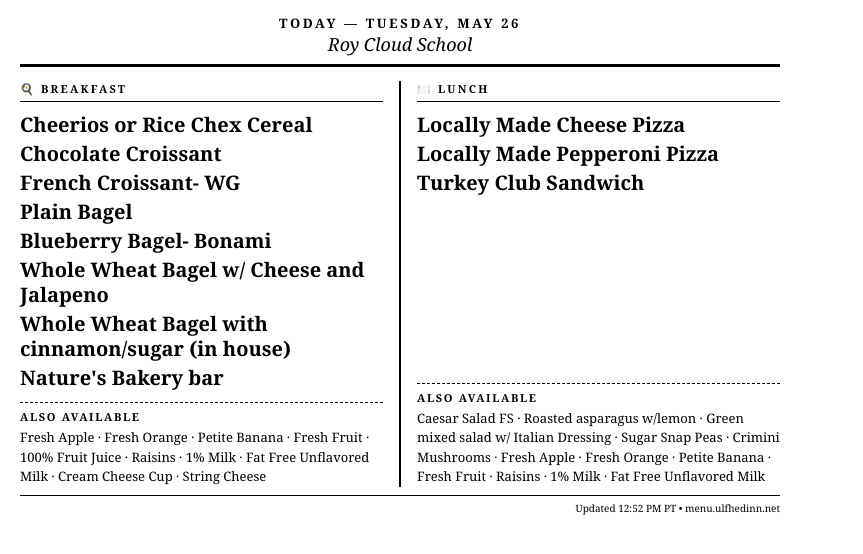
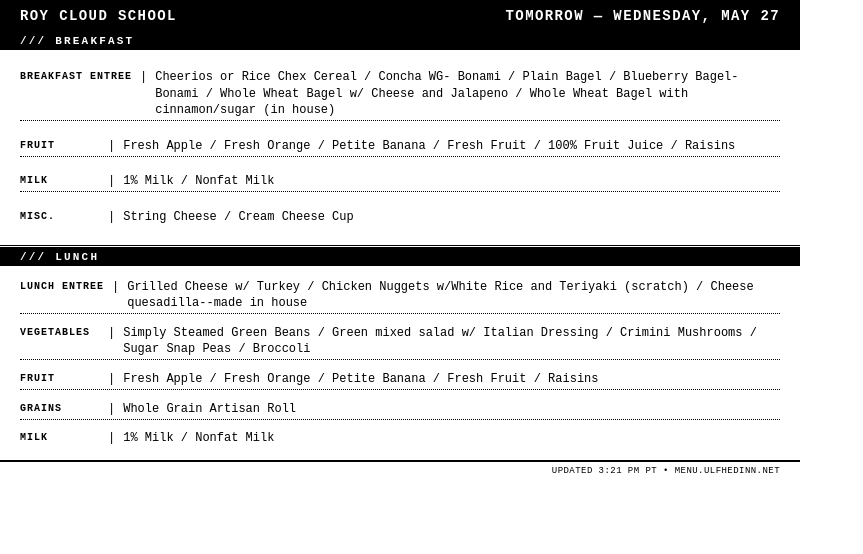
Before and after one commit to jarvis-jonsbot/trmnl-school-menu, a website: page docs/index.html in a window 1280 px wide. Shown: the whole page, without its empty margins (0-863 px from the left). Drawn offline with Linux system fonts and the light colour scheme.

Commit message:
Update menu for 2026-05-26

```diff
--- a/docs/index.html
+++ b/docs/index.html
@@ -3,54 +3,92 @@
 <head>
   <meta charset="UTF-8">
   <meta name="viewport" content="width=800">
-  <title>Roy Cloud Menu — Tuesday, May 26</title>
+  <title>Roy Cloud Menu — Wednesday, May 27</title>
   <style>
     * { margin: 0; padding: 0; box-sizing: border-box; }
     body {
       width: 800px; height: 480px;
       background: #fff; color: #000;
-      font-family: Georgia, serif;
+      font-family: 'Courier New', Courier, monospace;
       overflow: hidden;
       display: flex; flex-direction: column;
-      padding: 14px 20px 10px;
     }
-    .header { text-align: center; border-bottom: 3px solid #000; padding-bottom: 8px; margin-bottom: 14px; }
-    .day { font-size: 13px; letter-spacing: 0.2em; text-transform: uppercase; font-weight: bold; }
-    .school { font-size: 18px; font-style: italic; }
-    .cols { display: flex; gap: 0; flex: 1; }
-    .col { flex: 1; display: flex; flex-direction: column; padding: 0 16px; }
-    .col:first-child { border-right: 2px solid #000; padding-left: 0; }
-    .col:last-child { padding-right: 0; }
-    .col-title { font-size: 11px; letter-spacing: 0.2em; text-transform: uppercase; font-weight: bold; border-bottom: 1px solid #000; padding-bottom: 5px; margin-bottom: 10px; }
-    .entrees { flex: 1; display: flex; flex-direction: column; gap: 4px; margin-bottom: 12px; }
-    .entree-item { font-size: 20px; line-height: 1.25; font-weight: bold; }
-    .also-label { font-size: 11px; letter-spacing: 0.15em; text-transform: uppercase; font-weight: bold; margin-bottom: 4px; border-top: 1px dashed #000; padding-top: 6px; }
-    .also-items { font-size: 13px; line-height: 1.5; }
-    .no-menu { font-size: 13px; font-style: italic; }
-    footer { font-size: 10px; text-align: right; border-top: 1px solid #000; padding-top: 5px; margin-top: 8px; }
-    .reminder-banner { background: #000; color: #fff; text-align: center; font-size: 13px; font-weight: bold; letter-spacing: 0.05em; padding: 5px 12px; margin-bottom: 8px; }
+    .top-bar {
+      display: flex; justify-content: space-between; align-items: center;
+      background: #000; color: #fff;
+      padding: 8px 20px;
+      font-size: 14px; letter-spacing: 0.1em; text-transform: uppercase; font-weight: bold;
+    }
+    .content { flex: 1; display: flex; flex-direction: column; overflow: hidden; }
+    .meal-section { flex: 1; display: flex; flex-direction: column; }
+    .meal-section:first-child { border-bottom: 3px double #000; }
+    .meal-header {
+      background: #000; color: #fff;
+      font-size: 11px; font-weight: bold; letter-spacing: 0.2em; text-transform: uppercase;
+      padding: 3px 20px;
+    }
+    .cat-rows { flex: 1; display: flex; flex-direction: column; justify-content: space-evenly; padding: 3px 20px; }
+    .cat-row { display: flex; font-size: 12px; line-height: 1.35; border-bottom: 1px dotted #000; padding: 2px 0; }
+    .cat-row:last-child { border-bottom: none; }
+    .cat-name { min-width: 80px; font-weight: bold; text-transform: uppercase; font-size: 10px; letter-spacing: 0.1em; padding-top: 1px; flex-shrink: 0; }
+    .sep { margin: 0 8px; flex-shrink: 0; }
+    .cat-items { flex: 1; }
+    footer { font-size: 9px; text-align: right; border-top: 2px solid #000; padding: 4px 20px; letter-spacing: 0.05em; text-transform: uppercase; }
+    .reminder-banner { background: #000; color: #fff; text-align: center; font-size: 11px; font-weight: bold; letter-spacing: 0.15em; text-transform: uppercase; padding: 4px 20px; }
   </style>
 </head>
 <body>
-  <div class="header">
-    <div class="day">Today — Tuesday, May 26</div>
-    <div class="school">Roy Cloud School</div>
+  <div class="top-bar">
+    <span>Roy Cloud School</span>
+    <span>Tomorrow — Wednesday, May 27</span>
   </div>
 
-  <div class="cols">
-
-      <div class="col">
-        <div class="col-title">🍳 Breakfast</div>
-        <div class="entrees"><div class="entree-item">Cheerios or Rice Chex Cereal</div><div class="entree-item">Chocolate Croissant</div><div class="entree-item">French Croissant- WG</div><div class="entree-item">Plain Bagel</div><div class="entree-item">Blueberry Bagel- Bonami</div><div class="entree-item">Whole Wheat Bagel w/ Cheese and Jalapeno</div><div class="entree-item">Whole Wheat Bagel with cinnamon/sugar (in house)</div><div class="entree-item">Nature's Bakery bar</div></div>
-        <div class="also-label">Also available</div><div class="also-items">Fresh Apple · Fresh Orange · Petite Banana · Fresh Fruit · 100% Fruit Juice · Raisins · 1% Milk · Fat Free Unflavored Milk · Cream Cheese Cup · String Cheese</div>
+  <div class="content">
+    <div class="meal-section">
+      <div class="meal-header">/// Breakfast</div>
+      <div class="cat-rows">
+      <div class="cat-row">
+        <span class="cat-name">Breakfast Entree</span><span class="sep">|</span>
+        <span class="cat-items">Cheerios or Rice Chex Cereal / Concha WG- Bonami / Plain Bagel / Blueberry Bagel- Bonami / Whole Wheat Bagel w/ Cheese and Jalapeno / Whole Wheat Bagel with cinnamon/sugar (in house)</span>
       </div>
-
-      <div class="col">
-        <div class="col-title">🍽️ Lunch</div>
-        <div class="entrees"><div class="entree-item">Locally Made Cheese Pizza</div><div class="entree-item">Locally Made Pepperoni Pizza</div><div class="entree-item">Turkey Club Sandwich</div></div>
-        <div class="also-label">Also available</div><div class="also-items">Caesar Salad FS · Roasted asparagus w/lemon · Green mixed salad w/ Italian Dressing · Sugar Snap Peas · Crimini Mushrooms · Fresh Apple · Fresh Orange · Petite Banana · Fresh Fruit · Raisins · 1% Milk · Fat Free Unflavored Milk</div>
+      <div class="cat-row">
+        <span class="cat-name">Fruit</span><span class="sep">|</span>
+        <span class="cat-items">Fresh Apple / Fresh Orange / Petite Banana / Fresh Fruit / 100% Fruit Juice / Raisins</span>
       </div>
+      <div class="cat-row">
+        <span class="cat-name">Milk</span><span class="sep">|</span>
+        <span class="cat-items">1% Milk / Nonfat Milk</span>
+      </div>
+      <div class="cat-row">
+        <span class="cat-name">Misc.</span><span class="sep">|</span>
+        <span class="cat-items">String Cheese / Cream Cheese Cup</span>
+      </div></div>
+    </div>
+    <div class="meal-section">
+      <div class="meal-header">/// Lunch</div>
+      <div class="cat-rows">
+      <div class="cat-row">
+        <span class="cat-name">Lunch Entree</span><span class="sep">|</span>
+        <span class="cat-items">Grilled Cheese w/ Turkey / Chicken Nuggets w/White Rice and Teriyaki (scratch) / Cheese quesadilla--made in house</span>
+      </div>
+      <div class="cat-row">
+        <span class="cat-name">Vegetables</span><span class="sep">|</span>
+        <span class="cat-items">Simply Steamed Green Beans / Green mixed salad w/ Italian Dressing / Crimini Mushrooms / Sugar Snap Peas / Broccoli</span>
+      </div>
+      <div class="cat-row">
+        <span class="cat-name">Fruit</span><span class="sep">|</span>
+        <span class="cat-items">Fresh Apple / Fresh Orange / Petite Banana / Fresh Fruit / Raisins</span>
+      </div>
+      <div class="cat-row">
+        <span class="cat-name">Grains</span><span class="sep">|</span>
+        <span class="cat-items">Whole Grain Artisan Roll</span>
+      </div>
+      <div class="cat-row">
+        <span class="cat-name">Milk</span><span class="sep">|</span>
+        <span class="cat-items">1% Milk / Nonfat Milk</span>
+      </div></div>
+    </div>
   </div>
-  <footer>Updated 12:52 PM PT &bull; menu.ulfhedinn.net</footer>
+  <footer>Updated 3:21 PM PT &bull; menu.ulfhedinn.net</footer>
 </body>
 </html>
```
